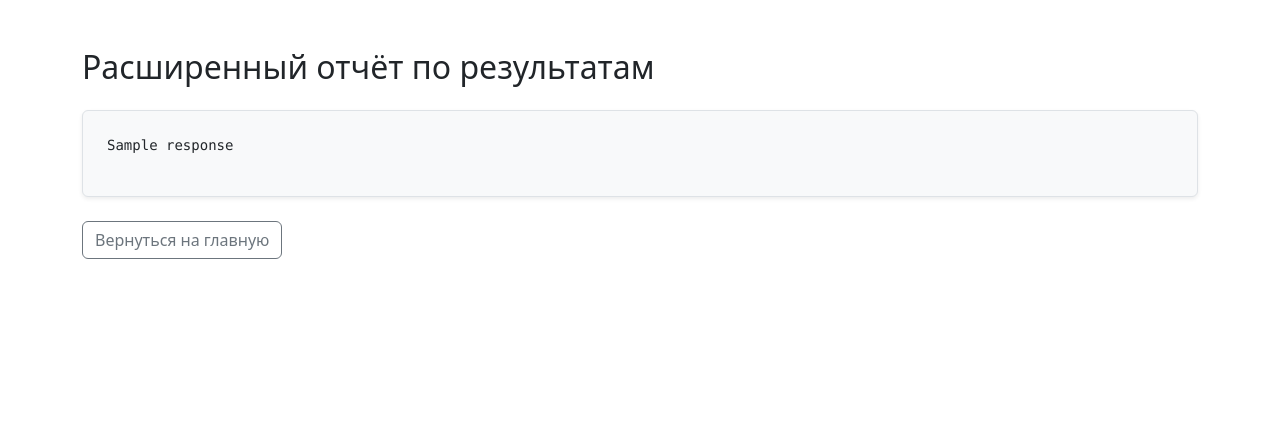
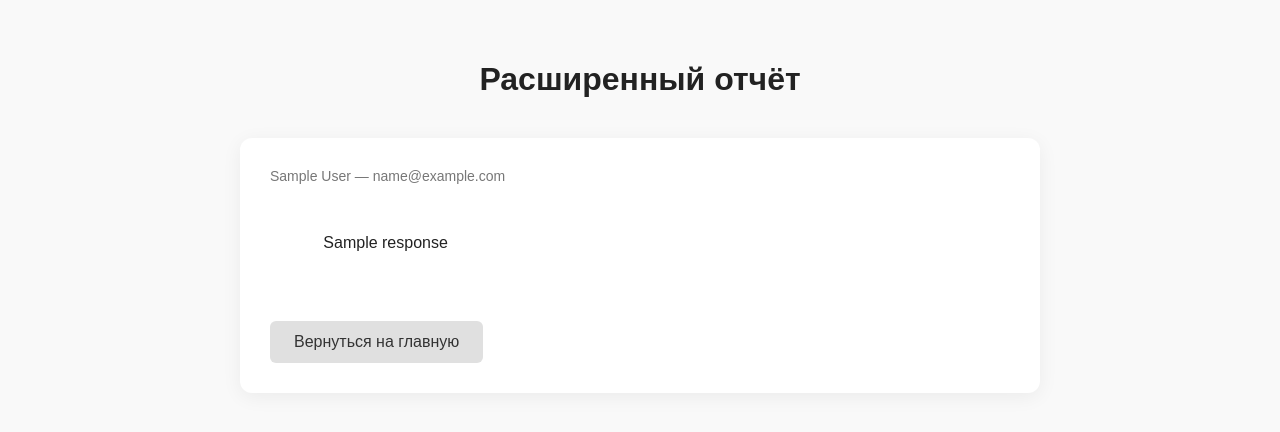
Before and after one commit to Resha1231213/ai_diagnosis, a Django app: template templates/premium_result.html in a window 1280 px wide. Shown: the top 432 px of the page. Run offline with Django 5.2, Linux system fonts and the light colour scheme; the template is opened without the code that fills it: most values are stand-ins (such as "Sample title", 1, 10 or a date in 2020); parts of the project's set-up code (start-up, migrations or seed data) failed here and were passed over.

Commit message:
Update premium_result.html

```diff
--- a/templates/premium_result.html
+++ b/templates/premium_result.html
@@ -1,16 +1,62 @@
 <!DOCTYPE html>
-<html>
+<html lang="ru">
 <head>
-    <title>Расширенный отчёт</title>
-    <link href="https://cdn.jsdelivr.net/npm/bootstrap@5.3.0/dist/css/bootstrap.min.css" rel="stylesheet">
+    <meta charset="UTF-8">
+    <title>Расширенный результат</title>
+    <meta name="viewport" content="width=device-width, initial-scale=1">
+    <style>
+        body {
+            font-family: Arial, sans-serif;
+            background: #f9f9f9;
+            color: #222;
+            padding: 40px;
+            max-width: 800px;
+            margin: auto;
+        }
+        h1 {
+            text-align: center;
+            margin-bottom: 40px;
+        }
+        .card {
+            background: #fff;
+            border-radius: 12px;
+            padding: 30px;
+            box-shadow: 0 4px 20px rgba(0,0,0,0.06);
+        }
+        .info {
+            font-size: 14px;
+            color: #777;
+            margin-bottom: 20px;
+        }
+        .response {
+            white-space: pre-wrap;
+            line-height: 1.6;
+            font-size: 16px;
+        }
+        .back {
+            display: inline-block;
+            margin-top: 40px;
+            background: #e0e0e0;
+            color: #333;
+            padding: 12px 24px;
+            border-radius: 6px;
+            text-decoration: none;
+        }
+        .back:hover {
+            background: #ccc;
+        }
+    </style>
 </head>
-<body class="bg-white text-dark">
-    <div class="container py-5">
-        <h2 class="mb-4">Расширенный отчёт по результатам</h2>
-        <div class="p-4 bg-light border rounded shadow-sm">
-            <pre style="white-space: pre-wrap;">{{ response }}</pre>
+<body>
+    <h1>Расширенный отчёт</h1>
+    <div class="card">
+        <div class="info">
+            {{ full_name }} — {{ email }}
         </div>
-        <a href="/" class="btn btn-outline-secondary mt-4">Вернуться на главную</a>
+        <div class="response">
+            {{ response }}
+        </div>
+        <a href="/" class="back">Вернуться на главную</a>
     </div>
 </body>
 </html>
```
